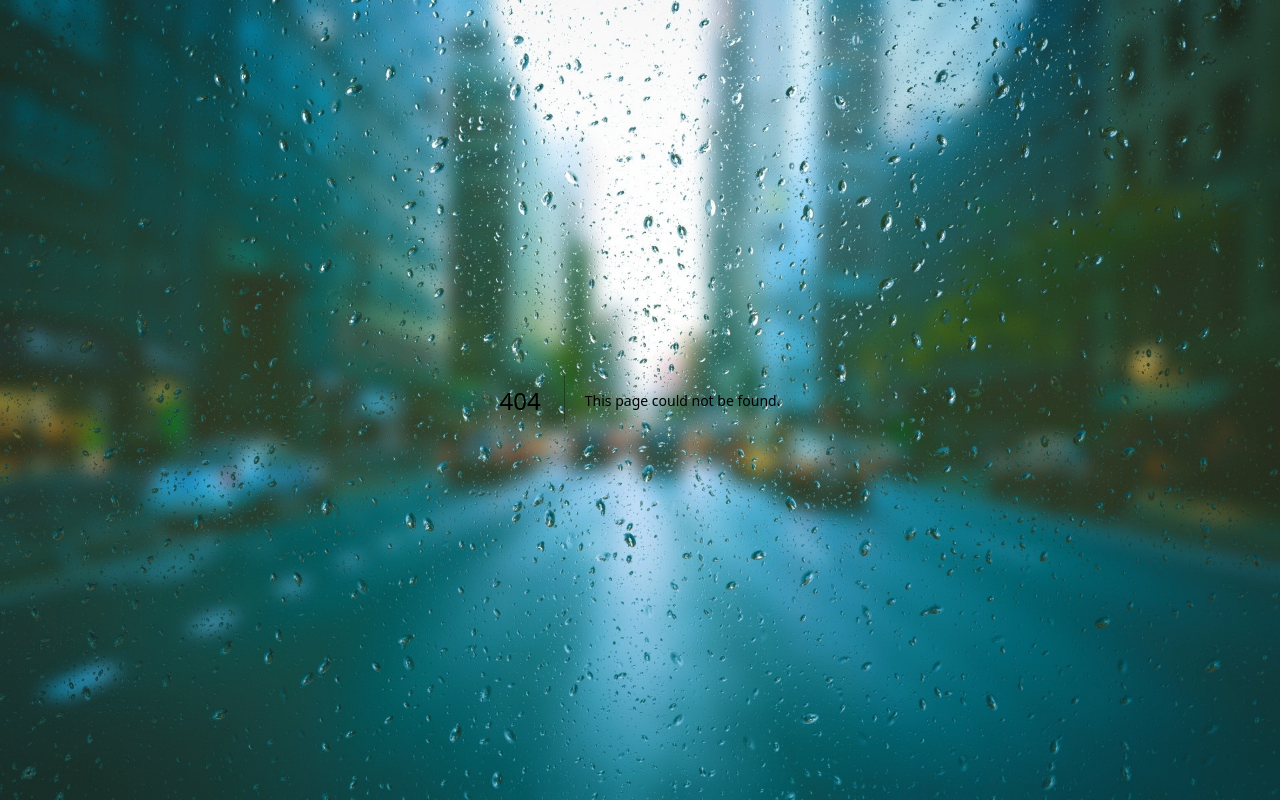
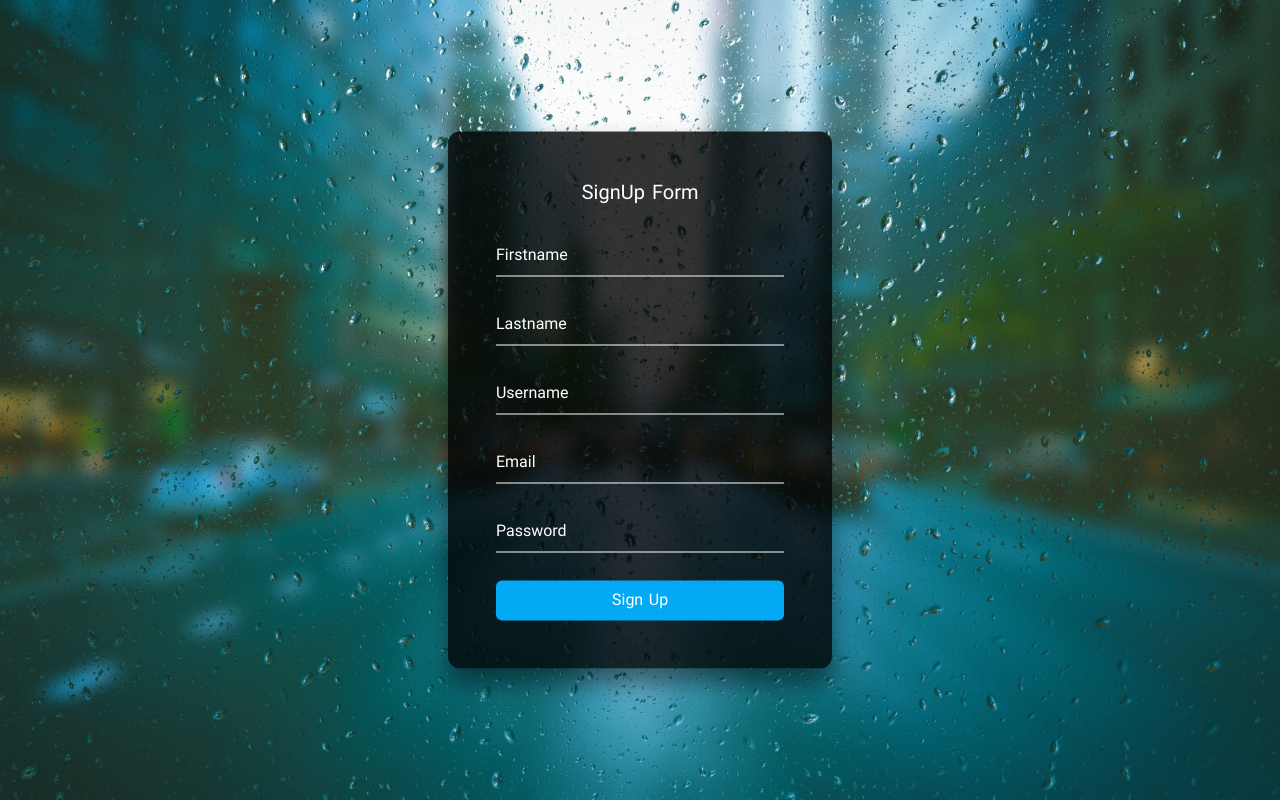
Before and after one commit to Sina-Soroosh/nextauth, a Next.js app: page /signup in a window 1280 px wide. Before the commit this address had no page. Built offline with nearby package versions, Linux system fonts and the light colour scheme.

Commit message:
coding signup page

```diff
--- /dev/null
+++ b/src/app/signup/page.tsx
@@ -0,0 +1,37 @@
+import React from "react";
+
+function page() {
+  return (
+    <>
+      <div className="box">
+        <h1>SignUp Form</h1>
+        <form role="form" method="post">
+          <div className="inputBox">
+            <input type="text" autoComplete="off" required />
+            <label>Firstname</label>
+          </div>
+          <div className="inputBox">
+            <input type="text" autoComplete="off" required />
+            <label>Lastname</label>
+          </div>
+          <div className="inputBox">
+            <input type="text" autoComplete="off" required />
+            <label>Username</label>
+          </div>
+          <div className="inputBox">
+            <input type="email" autoComplete="off" required />
+            <label>Email</label>
+          </div>
+          <div className="inputBox">
+            <input type="password" autoComplete="off" required />
+            <label>Password</label>
+          </div>
+
+          <input type="submit" className="register-btn" value="Sign Up" />
+        </form>
+      </div>
+    </>
+  );
+}
+
+export default page;
```
